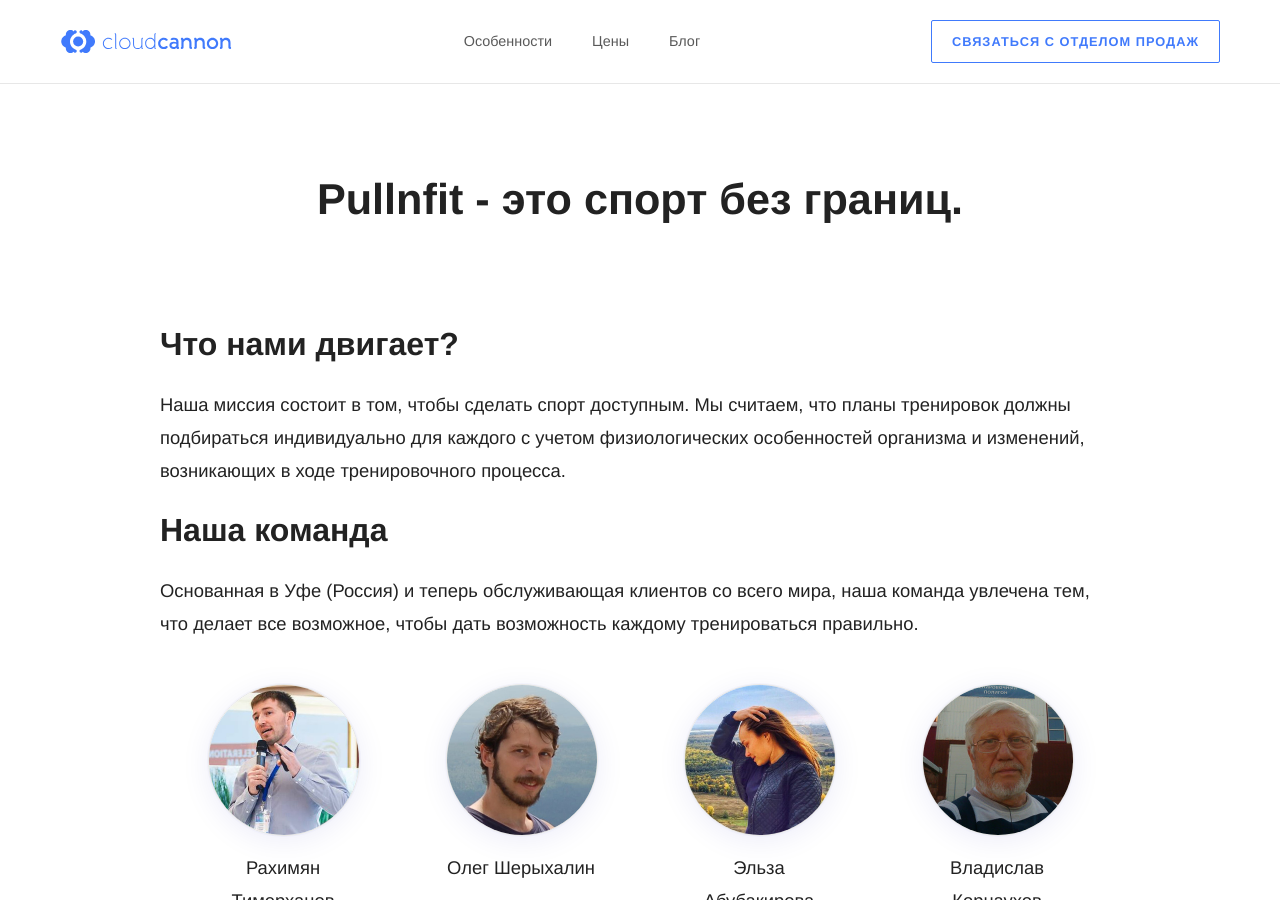
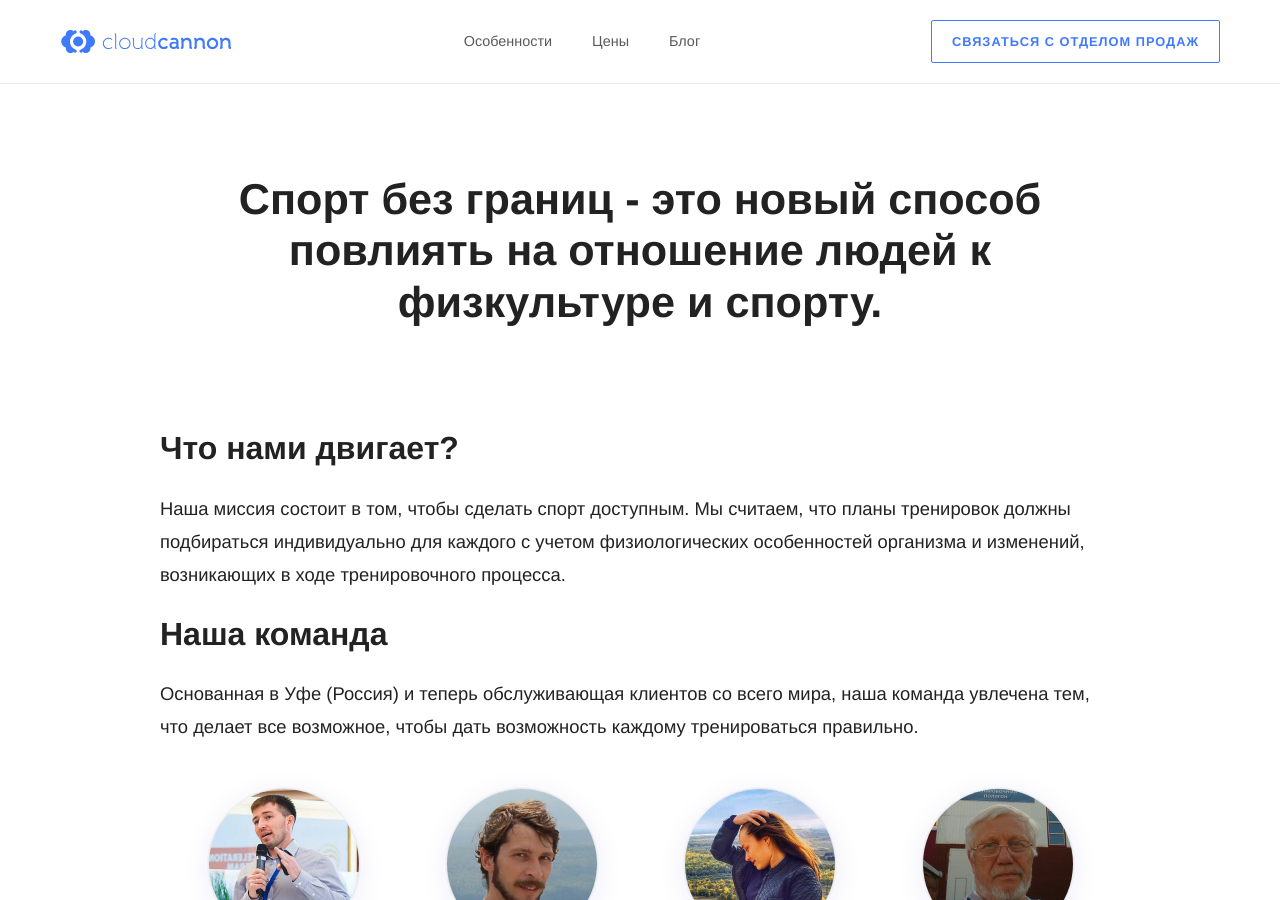
Before and after one commit to RakhimyanTim/adroholic.github.io, a Jekyll site: the page built from pages/about.html, in a window 1280 px wide and 900 px high. Built offline with Jekyll 4.4.1, drawn with Linux system fonts in a browser that asks for light colours; some web fonts are replaced.

Commit message:
Update about.html

```diff
--- a/pages/about.html
+++ b/pages/about.html
@@ -5,7 +5,7 @@
 ---
 
 <div class="about">
-	<h1>Pullnfit - это спорт без границ.</h1>
+	<h1>Спорт без границ - это новый способ повлиять на отношение людей к физкультуре и спорту.</h1>
 
 	<h2>Что нами двигает?</h2>
 	<p>Наша миссия состоит в том, чтобы сделать спорт доступным. Мы считаем, что планы тренировок должны подбираться индивидуально для каждого с учетом физиологических особенностей организма и изменений, возникающих в ходе тренировочного процесса.</p>
```
